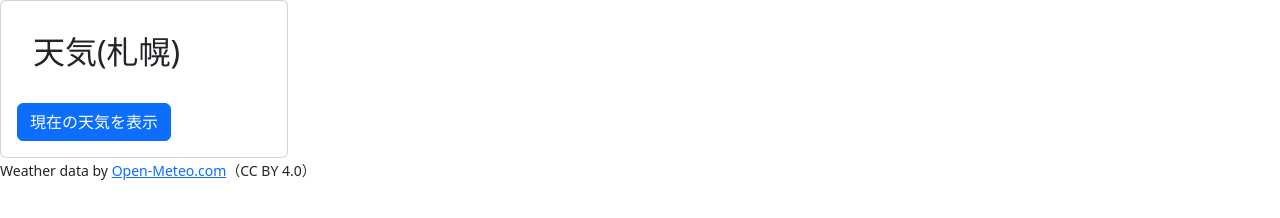
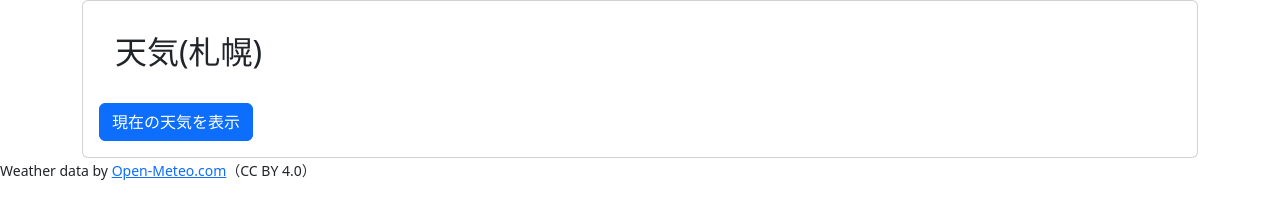
Before and after one commit to aitwdex/wd2026-eh-snake, a plain HTML site: page index.html in a window 1280 px wide. Drawn offline with nearby package versions, Linux system fonts and the light colour scheme.

Commit message:
Add files via upload

```diff
--- /dev/null
+++ b/cs.css
@@ -0,0 +1,6 @@
+/*.container { display: flex; }*/
+.card { flex: 1; }                 /* 固定pxにせず、伸び縮みさせる */
+
+ @media (max-width: 600px) {
+  .container { flex-direction: column; }
+}
--- a/index.html
+++ b/index.html
@@ -3,17 +3,24 @@
     <head>
         <meta charset="UTF-8">
         <title>weather</title>
+        <meta name = "viewport" content = "width = device-width,initial-scale=1">
+        <link rel = "stylesheet" href = "cs.css">
         <link href = "https://cdn.jsdelivr.net/npm/bootstrap@5.3.3/dist/css/bootstrap.min.css" rel = "stylesheet">
     </head>
     <body>
-        <div class="card" style = "width:18rem;">
+        <div class = "container">
+        <div class = "row">
+        <div class = "col-md-12">
+        <div class="card" >
             <div class = "card-body">
                 <h2 class = "card-body">天気(札幌)</h2>
                 <p id="temp" class="card-text"></p>
                 <button id="getBtn" class="btn btn-primary">現在の天気を表示</button>
             </div>
         </div>
+        </div>
         <script src = "https://cdn.jsdelivr.net/npm/bootstrap@5.3.3/dist/js/bootstrap.bundle.min.js"></script>
+        </div></div>
         <script type = "module" src = "js/main.js"></script>
     </body>
 
```
